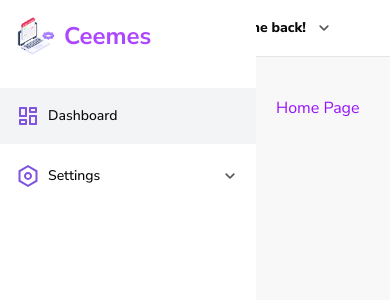
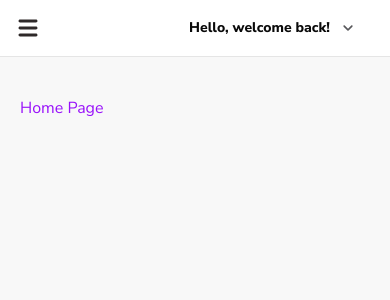
Before and after one commit to vickyadrii/ceemes, a React (Vite) app: page / in a window 390 px wide. Shown: the top 300 px of the page. Built offline with nearby package versions, Linux system fonts and the light colour scheme.

Commit message:
feat: handle responsive navbar

```diff
--- a/src/components/common/logo.tsx
+++ b/src/components/common/logo.tsx
@@ -2,7 +2,7 @@ const Logo = () => {
   return (
     <div className="p-4 flex items-center gap-2">
       <img src="/logo.webp" alt="Ceemes Logo" className="w-10 h-10 object-cover" />
-      <h3 className="text-purple-500 text-2xl font-bold">Ceemes</h3>
+      <h3 className="text-purple-500 md:text-2xl text-xl font-bold">Ceemes</h3>
     </div>
   );
 };
--- a/src/layouts/app-layout/AppLayout.tsx
+++ b/src/layouts/app-layout/AppLayout.tsx
@@ -1,16 +1,20 @@
-import { Outlet } from "react-router";
+import { useState } from "react";
 import Sidebar from "./sidebar/Sidebar";
 import Header from "./header/Header";
+import { Outlet } from "react-router";
 
 const AppLayout = () => {
+  const [sidebarOpen, setSidebarOpen] = useState<boolean>(false);
+
   return (
     <div className="">
-      <Sidebar />
-      <div className="pl-64">
-        <Header />
-        <div className="p-5 pt-24">
+      <Sidebar isOpen={sidebarOpen} onClose={() => setSidebarOpen(false)} />
+
+      <div className="lg:pl-64">
+        <Header onToggleSidebar={() => setSidebarOpen(true)} />
+        <main className="p-5 pt-24">
           <Outlet />
-        </div>
+        </main>
       </div>
     </div>
   );
--- a/src/layouts/app-layout/header/Header.tsx
+++ b/src/layouts/app-layout/header/Header.tsx
@@ -5,7 +5,11 @@ import { useNavigate } from "react-router";
 import { toast } from "sonner";
 import Logout from "./Logout";
 
-const Header = () => {
+type Props = {
+  onToggleSidebar: () => void;
+};
+
+const Header = ({ onToggleSidebar }: Props) => {
   const navigate = useNavigate();
   const [username, setUsername] = useState<string>("");
 
@@ -25,8 +29,14 @@ const Header = () => {
   }, []);
 
   return (
-    <div className="fixed w-full top-0 left-0 z-0">
-      <div className="w-full px-10 p-2 flex justify-end bg-white border-b">
+    <div className="fixed w-full top-0 left-0 z-20 bg-white border-b">
+      <div className="flex items-center justify-between px-4 py-2 lg:justify-end">
+        {/* Hamburger button (mobile only) */}
+        <button onClick={onToggleSidebar} className="lg:hidden text-gray-700 focus:outline-none">
+          <img src="/assets/icons/ic_menu.svg" alt="menu" className="w-6 h-6" />
+        </button>
+
+        {/* User info */}
         <Popover>
           <PopoverTrigger>
             <div className="px-4 py-2.5 flex items-center gap-2 hover:bg-gray-100">
--- a/src/layouts/app-layout/sidebar/Sidebar.tsx
+++ b/src/layouts/app-layout/sidebar/Sidebar.tsx
@@ -1,11 +1,15 @@
 import { useState } from "react";
 import { useAppSelector } from "@/store/hooks";
+import Logo from "@/components/common/Logo";
+import SidebarItem from "./SidebarItem";
 import type { SidebarItemType } from "@/types";
 
-import SidebarItem from "./SidebarItem";
-import Logo from "@/components/common/Logo";
+type SidebarProps = {
+  isOpen: boolean;
+  onClose: () => void;
+};
 
-const Sidebar = () => {
+const Sidebar = ({ isOpen, onClose }: SidebarProps) => {
   const items = useAppSelector((state) => state.menuGroup);
   const [openIndex, setOpenIndex] = useState<number | null>(null);
 
@@ -14,10 +18,19 @@ const Sidebar = () => {
   };
 
   return (
-    <div className="fixed bg-white w-64 h-full z-10">
+    <>
+      {/* Mobile Layout */}
+      <div className={`fixed inset-0 bg-black/30 z-30 lg:hidden ${isOpen ? "block" : "hidden"}`} onClick={onClose} />
+
+      {/* Sidebar content */}
+      <div
+        className={`fixed z-40 bg-white w-64 h-screen max-h-screen transition-transform duration-300 overflow-y-auto
+        ${isOpen ? "translate-x-0" : "-translate-x-full"} lg:translate-x-0`}
+      >
         <div>
+          <div className="sticky top-0 border-b bg-white">
             <Logo />
-
+          </div>
           <div className="space-y-1 mt-4">
             {items.map((item, index) => (
               <div key={item.title}>
@@ -30,12 +43,12 @@ const Sidebar = () => {
                   showChildren={openIndex === index}
                 />
 
-              {!!item.children && item.children.length > 0 && (
+                {!!item.children?.length && (
                   <div
                     className={`${openIndex === index ? "h-auto opacity-100" : "h-0 max-h-0 opacity-0"} mx-4 mt-1 space-y-1 transition-all duration-200 ease-out overflow-hidden`}
                   >
                     {item.children.map((child: SidebarItemType) => (
-                    <SidebarItem key={child.title} title={child.title} href={child.href} icon={child.icon} />
+                      <SidebarItem key={child.title} {...child} />
                     ))}
                   </div>
                 )}
@@ -44,6 +57,7 @@ const Sidebar = () => {
           </div>
         </div>
       </div>
+    </>
   );
 };
 
```
Also changed, not shown: public/assets/icons/ic_menu.svg (added). Lines whose indentation alone changed are shown as unchanged.
